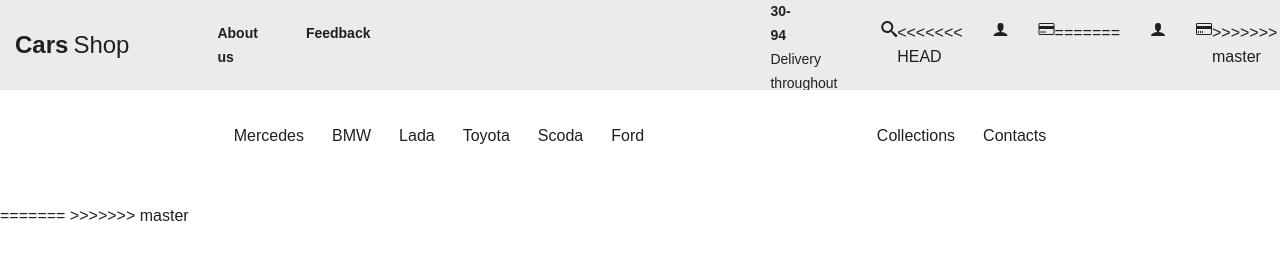
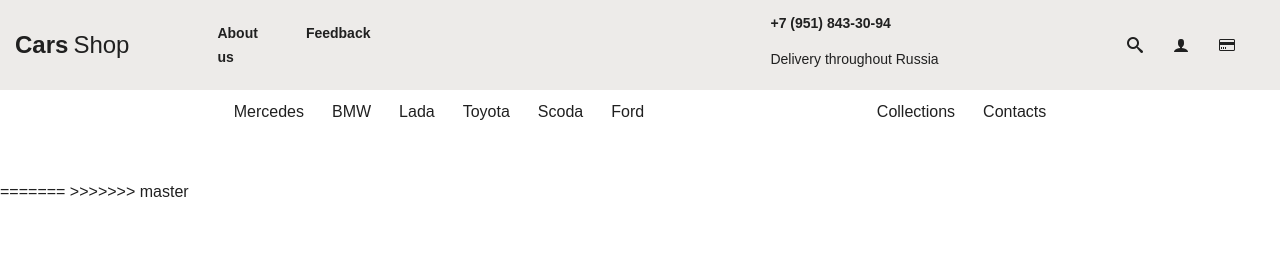
Before and after one commit to dageron20/my-web-project, a website: page app/index.html in a window 1280 px wide. Drawn offline with nearby package versions, Linux system fonts and the light colour scheme.

Commit message:
Исправление бага

```diff
--- a/app/index.html
+++ b/app/index.html
@@ -46,13 +46,8 @@
                 </div>
                 <div class="header__btn">
                   <a class="header__btn-menu icon-search" href="#" id="search"></a>
-<<<<<<< HEAD
                   <a class="header__btn-menu icon-user" href="#"></a>
                   <a class="header__btn-menu icon-credit-card" href="#"></a>
-=======
-                  <a class="header__btn-menu icon-user" href="#" id="search"></a>
-                  <a class="header__btn-menu icon-credit-card" href="#" id="search"></a>
->>>>>>> master
                   <div class="header__btn-menu">
                     <div class="hamburger">
                       <div class="hamburger__span one" id="one"></div>
@@ -68,7 +63,6 @@
           </div>
         </div>
       </header>
-<<<<<<< HEAD
 
       <section class="categories">
         <div class="container">
--- a/app/scss/style.scss
+++ b/app/scss/style.scss
@@ -168,7 +168,6 @@
          }
      }
  }
-<<<<<<< HEAD
 // end header
 
 //start categories
```
